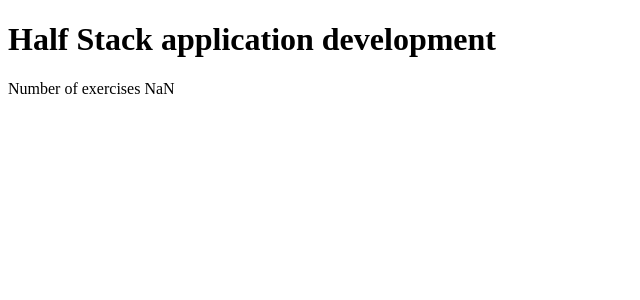
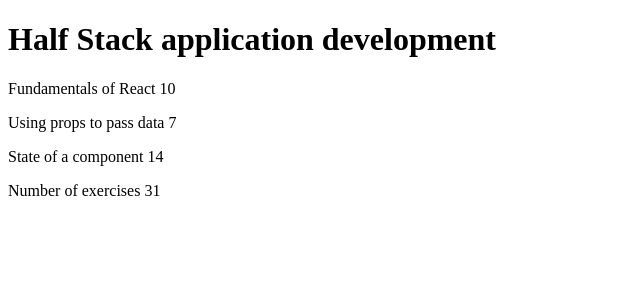
Before and after one commit to AmahleZuma/fullstackOpenPart1, a React (Vite) app: page / in a window 1280 px wide. Shown: the top 300 px of the page, without its empty margins (0-640 px from the left). Built offline with nearby package versions, Linux system fonts and the light colour scheme.

Commit message:
Rendering from objects...need to simplify

```diff
--- a/src/App.jsx
+++ b/src/App.jsx
@@ -37,93 +37,26 @@
 function App() {
   const [count, setCount] = useState(0)
 
-  //Objects
-  const profile1 = {
-    name: "Percy",
-    camp: "Camp Half Blood",
-    parent: "Poseidon"
-  }
-
-  const profile2 = {
-    name: "Jason",
-    camp: "Camp Jupiter",
-    parent: "Jupiter"
-  }
-  const profile3 = {
-    name: "Magnus",
-    camp: "Hotel Valhalla",
-    parent: "Frey"
-  }
-
-  // const profiles = [profile1, profile2, profile3]
-
-  // profiles.forEach((profile) => {
-  //   console.log(profile.name)
-  //   console.log(profile.camp)
-  //   console.log(profile.parent)
-  // })
-
-  const names = [profile1.name, profile2.name, profile3.name]
-  const camps = [profile1.camp, profile2.camp, profile3.camp]
-  const parents = [profile1.parent, profile2.parent, profile3.parent]
-
-  // printing out the ordered way
-  // names.forEach((name) => {
-  //   console.log(name)
-  // })
-
-  // camps.forEach((camp) => {
-  //   console.log(camp)
-  // })
-
-  // parents.forEach((parent) => {
-  //   console.log(parent)
-  // })
-
-  const orderedArray = [names, camps, parents]
-  orderedArray.forEach((element) => {
-    console.log(element)
-  })
-
-  // Arrays
-  const fruits = ['apples', 'pears', 'bananas', 'jfruit', 'dfruit'];
-
-  const [first, second, ...rest]  = fruits
-
-  console.log(first)
-  console.log(second)
-  console.log(rest)
-
-  fruits.forEach((fruit) => {
-    console.log(fruit)
-  })
-
-  const fruits2 = fruits.map(value => '<p>' + value + '</p>');
-  fruits2.forEach((fruit2) => {
-    console.log(fruit2)
-  })
-
 
   const course = 'Half Stack application development'
   // Creating Objects
   // simplifying these objects
-  const parts = [
-  {
+  const part1 = {
     name: 'Fundamentals of React',
     exercises: 10
-  },
+  }
 
-  {
+  const part2 = {
     name:'Using props to pass data',
     exercises: 7
-  },
+  }
 
 
-  {
+  const part3 = {
     name: 'State of a component',
     exercises:14
   }
-  ]
+
 
 
 
@@ -132,8 +65,8 @@
     <>
     <div>
       <Header course={course}/>
-      <Content parts={parts}/>
-      <Total parts={parts}/>
+      <Content part1={part1.name} exercises1={part1.exercises} part2={part2.name} exercises2={part2.exercises} part3={part3.name} exercises3={part3.exercises}/>
+      <Total exercises1={part1.exercises} exercises2={part2.exercises} exercises3={part3.exercises}/>
     </div>
 
     </>
```
